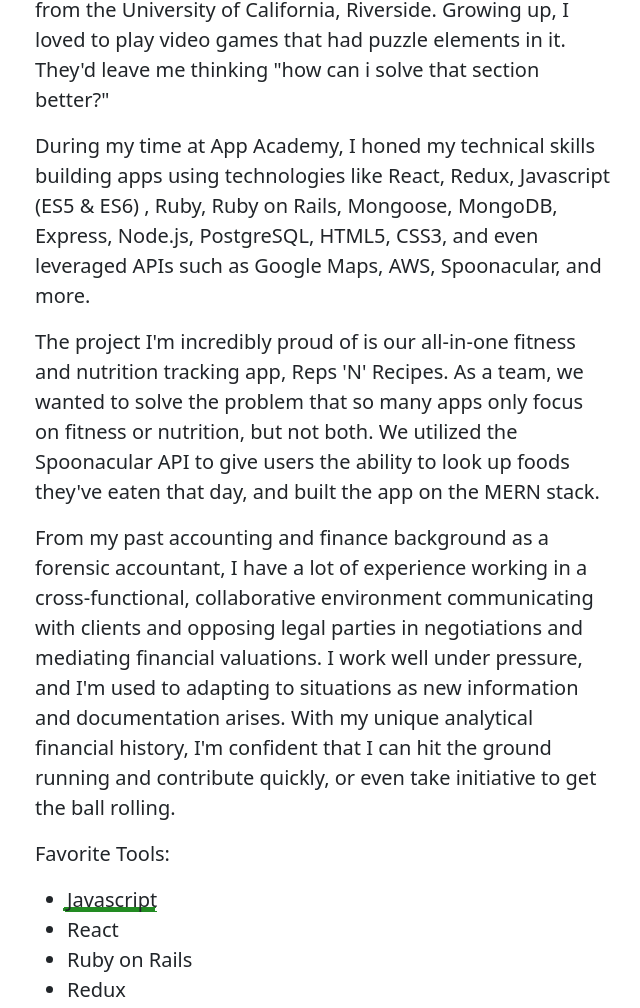
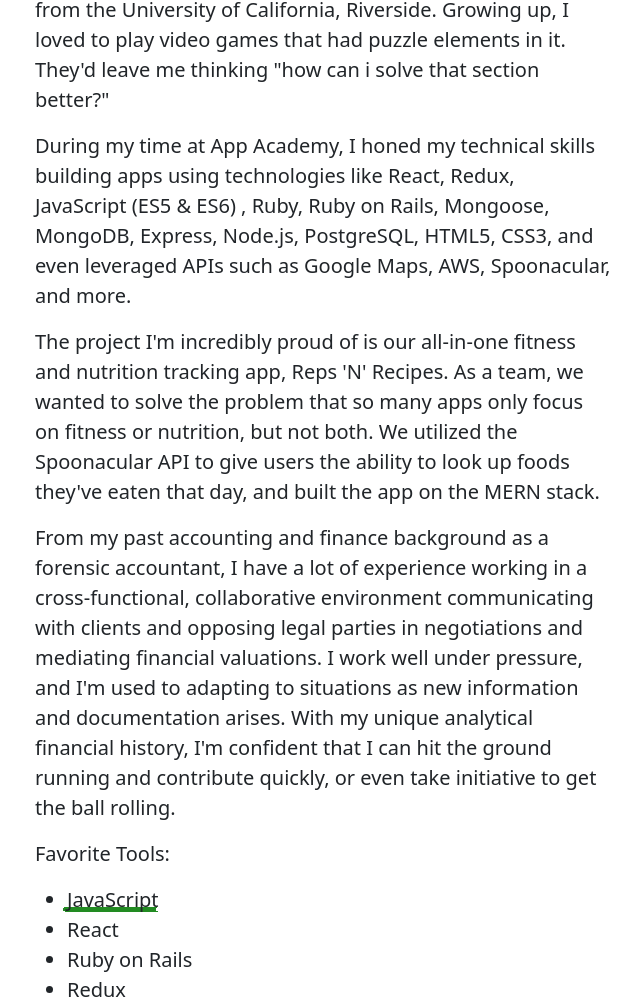
Before and after one commit to elliotchang126/portfolio, a plain HTML site: page index.html in a window 1280 px wide. Shown: the part 735-1743 px from the top of the page, without its empty margins (467-1107 px from the left). Drawn offline with nearby package versions, Linux system fonts and the light colour scheme.

Commit message:
fixed some spelling

```diff
--- a/index.html
+++ b/index.html
@@ -98,7 +98,7 @@
 
           <!-- <p class='lead'>In my previous role, I dealt with a lot of reports that required a lot of rote data entry, and taking the challenge on like the puzzles I grew up with as a child, I was drawn to finding a more efficient solution. It took me down a rabbit hole where I solved it by writing macros, which light a fire in me to learn how to code. After teaching myself for a bit, I decided to invest fully and join App Academy.</p> -->
 
-          <p class='lead'>During my time at App Academy, I honed my technical skills building apps using technologies like React, Redux, Javascript (ES5 & ES6) , Ruby, Ruby on Rails, Mongoose, MongoDB, Express, Node.js, PostgreSQL, HTML5, CSS3, and even leveraged APIs such as Google Maps, AWS, Spoonacular, and more. </p>
+          <p class='lead'>During my time at App Academy, I honed my technical skills building apps using technologies like React, Redux, JavaScript (ES5 & ES6) , Ruby, Ruby on Rails, Mongoose, MongoDB, Express, Node.js, PostgreSQL, HTML5, CSS3, and even leveraged APIs such as Google Maps, AWS, Spoonacular, and more. </p>
 
           <p class='lead'>The project I'm incredibly proud of is our all-in-one fitness and nutrition tracking app, Reps 'N' Recipes. As a team, we wanted to solve the problem that so many apps only focus on fitness or nutrition, but not both. We utilized the Spoonacular API to give users the ability to look up foods they've eaten that day, and built the app on the MERN stack. </p>
 
@@ -109,7 +109,7 @@
           <p class='lead mb-0'>Favorite Tools:</p>
 
           <ul class='lead'>
-            <li><span class='marker-highlight'>Javascript</span></li>
+            <li><span class='marker-highlight'>JavaScript</span></li>
             <li>React</li>
             <li>Ruby on Rails</li>
             <li>Redux</li>
@@ -200,7 +200,7 @@
             <div class='card-body'>
 
               <h3>Swishify</h3>
-              <p class='mb-3'>A fun, frontend data visualizer showing the shot selection and shooting efficiency of the players selected to the 2023 All-NBA team. Using only vanilla Javascript, HTML, CSS, and utilizing the D3 libary, users can switch between their favorite All-NBA players and compare them to the league average or other players!</p>
+              <p class='mb-3'>A fun, frontend data visualizer showing the shot selection and shooting efficiency of the players selected to the 2023 All-NBA team. Using only vanilla JavaScript, HTML, CSS, and utilizing the D3 libary, users can switch between their favorite All-NBA players and compare them to the league average or other players!</p>
 
             </div>
             <div class='card-footer'>
```
